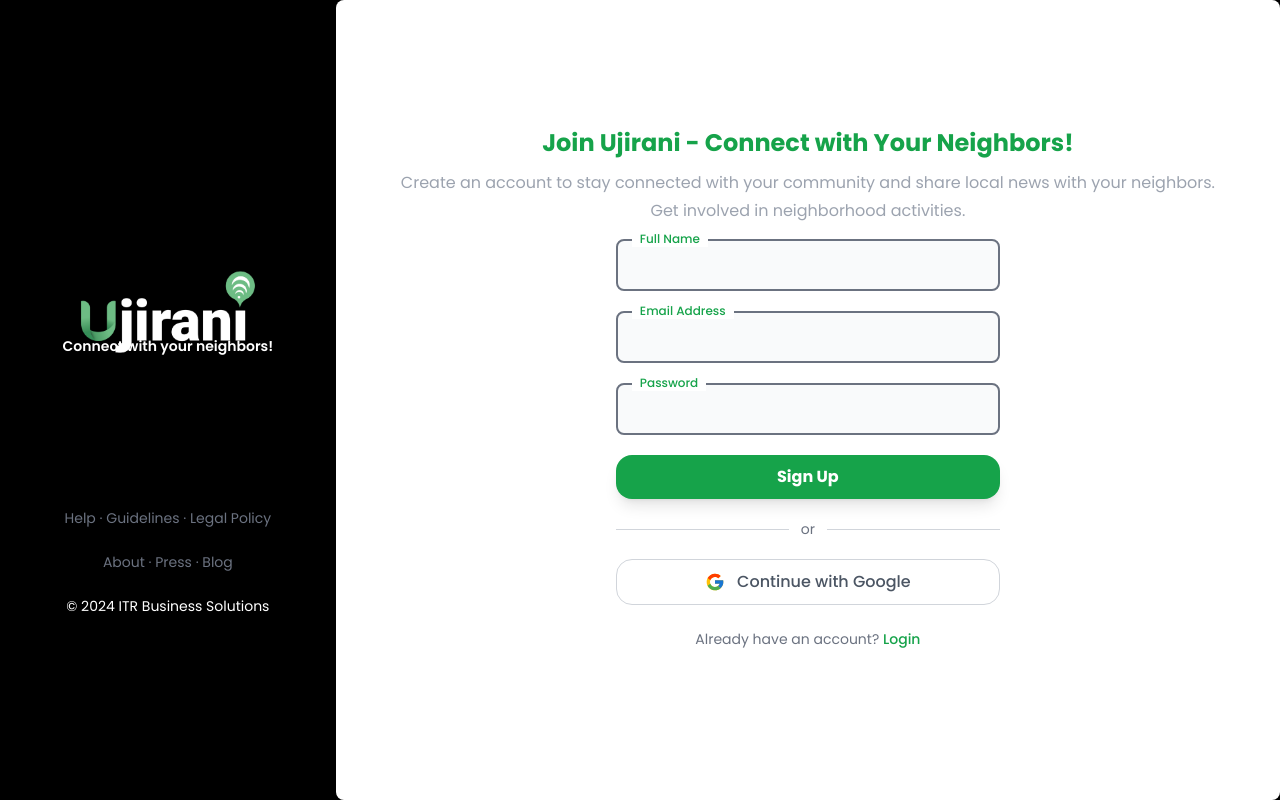
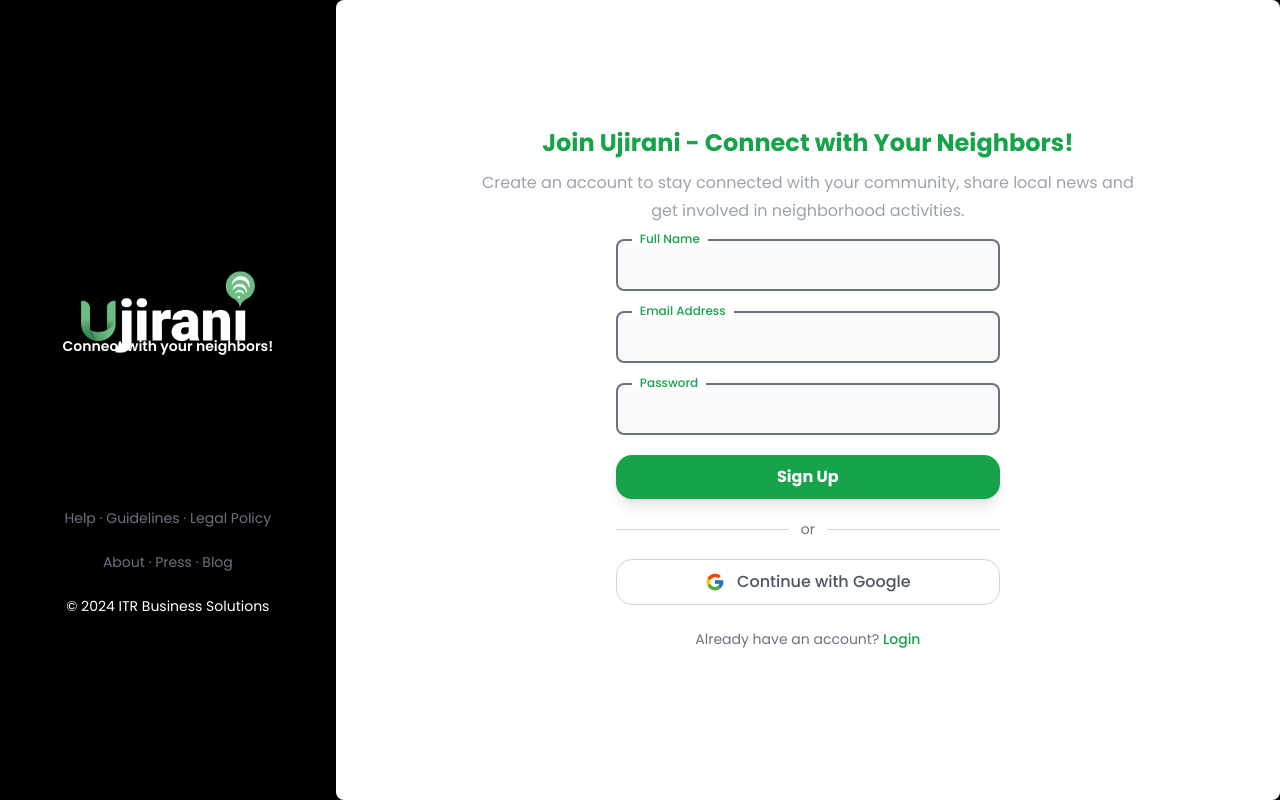
Before and after one commit to Wanjirusimiyu/Ujirani, a React (Create React App) app in the folder client/: page / in a window 1280 px wide. Built offline with nearby package versions, Linux system fonts and the light colour scheme.

Commit message:
Change the paragraph text in the form section

```diff
--- a/client/src/pages/SignUp.js
+++ b/client/src/pages/SignUp.js
@@ -31,11 +31,11 @@ const SignUp = () => {
           Join Ujirani - Connect with Your Neighbors!
         </h1>
         <p className="text-base text-gray-400 mb-1">
-          Create an account to stay connected with your community and share
-          local news with your neighbors.
+          Create an account to stay connected with your community, share
+          local news and
         </p>
         <p className="text-base text-gray-400 mb-4">
-          Get involved in neighborhood activities.
+          get involved in neighborhood activities.
         </p>
 
         {/*Form Section */}
```
